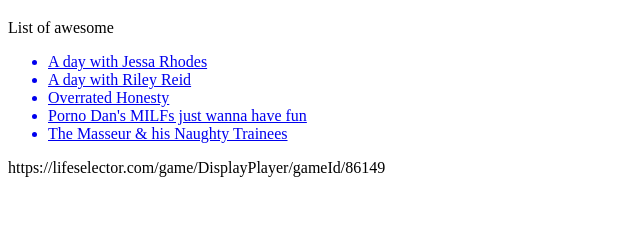
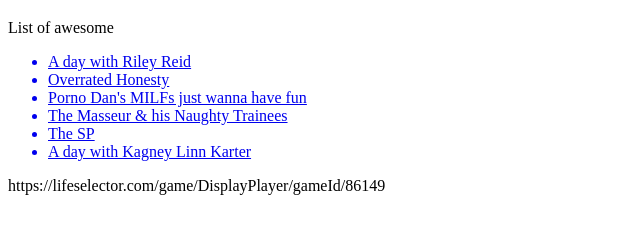
Before and after one commit to virtPc/rep5, a plain HTML site: page index.html in a window 1280 px wide. Shown: the part 61-294 px from the top of the page, without its empty margins (0-640 px from the left). Drawn offline with Linux system fonts and the light colour scheme.

Commit message:
Update index.html

```diff
--- a/index.html
+++ b/index.html
@@ -9,13 +9,14 @@
 <p>List of awesome</p>
 
 <ul>
-	<a href="A day with Jessa Rhodes/index.html"><li>A day with Jessa Rhodes</li></a>
+
 	<a href="AdaywithRileyReid/index.html"><li>A day with Riley Reid</li></a>
 	<a href="Overrated Honesty/index.html"><li>Overrated Honesty</li></a>
 	<a href="Porno Dan's MILFs just wanna have fun/index.html"><li>Porno Dan's MILFs just wanna have fun</li></a>
 	<a href="The Masseur & his Naughty Trainees/index.html"><li>The Masseur & his Naughty Trainees</li></a>
 
-
+	<a href="The Sexual Predator/index.html"><li>The SP</li></a>
+	<a href="A day with Kagney Linn Karter/index.html"><li>A day with Kagney Linn Karter</li></a>
 
 </ul>
 
```
